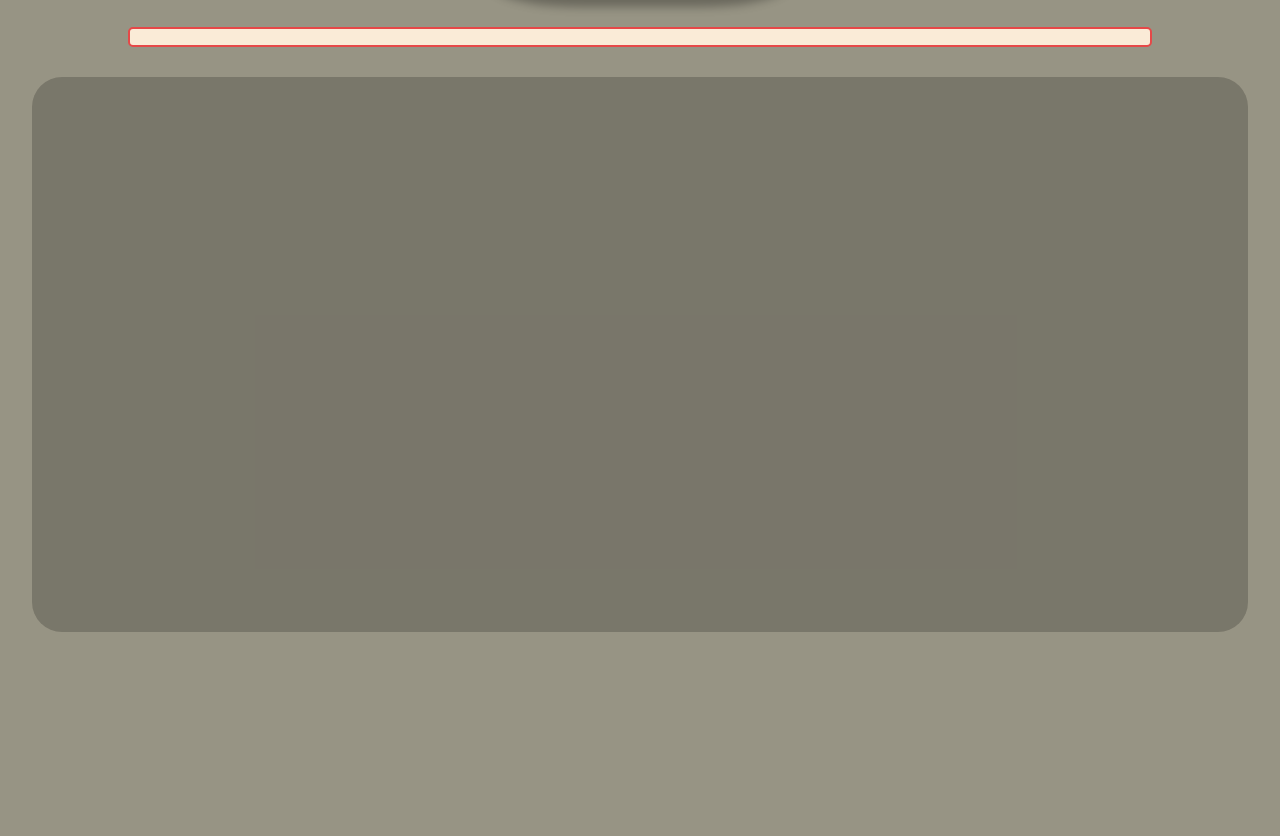
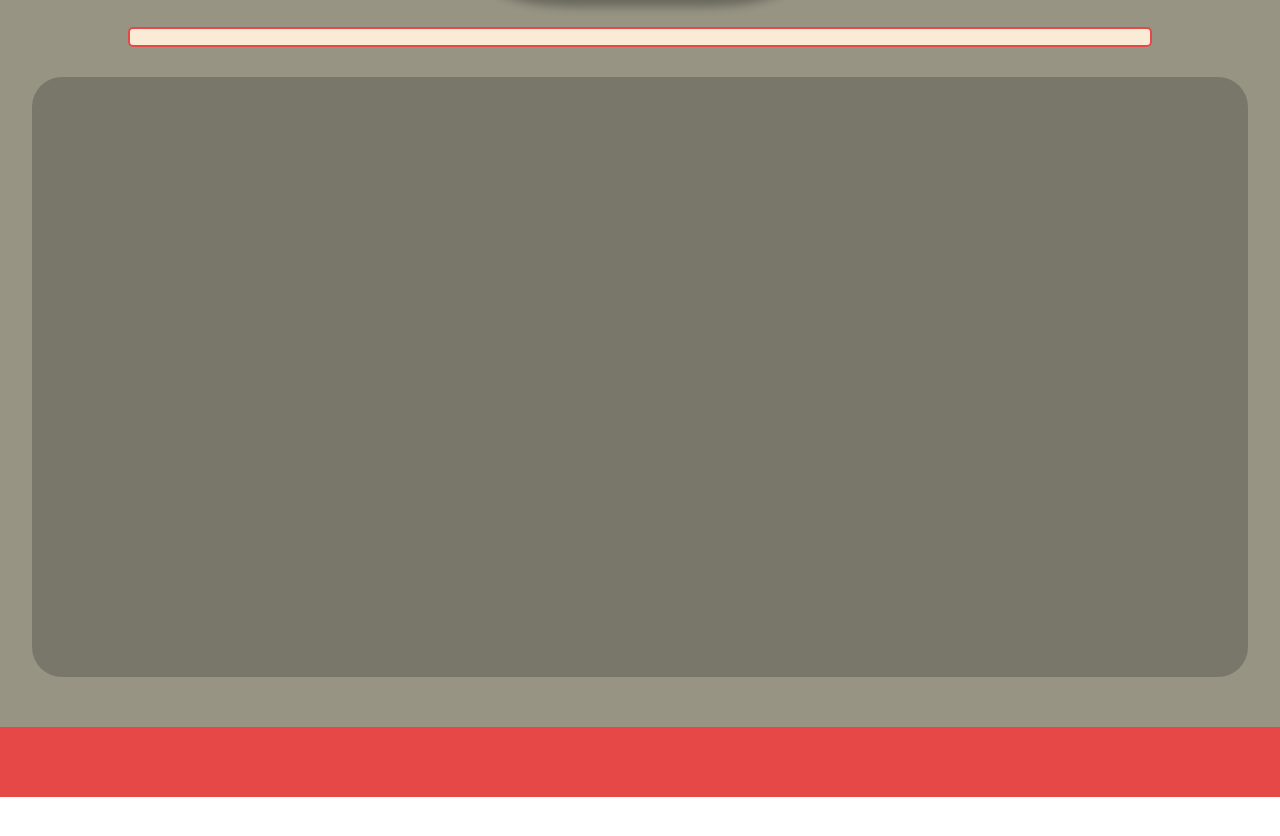
Before and after one commit to KozichKonstantin/kozichkanstantsin-repositorium, a website with bundled scripts: page index_secondPage.html in a window 1280 px wide. Shown: the part 194-1030 px from the top of the page. After the commit the page ends 991 px from the top, so only its background shows below. Built offline with nearby package versions, Linux system fonts and the light colour scheme.

Commit message:
25.08.2023 V1.01.2
fixed bugs with second page structure

```diff
--- a/css_verst_secondPage.css
+++ b/css_verst_secondPage.css
@@ -89,10 +89,11 @@ header{
     height: 112px;
 }
 .infoSecondPage{
-    height: 1200px;
+    /* height: 1200px; */
     display: flex;
     flex-direction: column;
     justify-content: start;
+    padding-bottom: 50px;
 }
 .topText{
     margin-top: -1px;
@@ -119,7 +120,7 @@ header{
     grid-template-columns: calc(100% / 4) calc(100% / 4) calc(100% / 4) calc(100% / 4);;
     grid-template-rows: 600px;
     width: 95%;
-    height: 555px;
+    /* height: 555px; */
     background-color: rgba(0, 0, 0, 0.2);
     border-radius: 30px;
 }
@@ -199,3 +200,8 @@ header{
 .activityButton:hover{
     box-shadow: 0px 0px 5px 2px rgba(0, 0, 0, 0.4);
 }
+footer{
+    height: 70px;
+    width: 100%;
+    background-color: rgb(230, 72, 72);
+}
```
